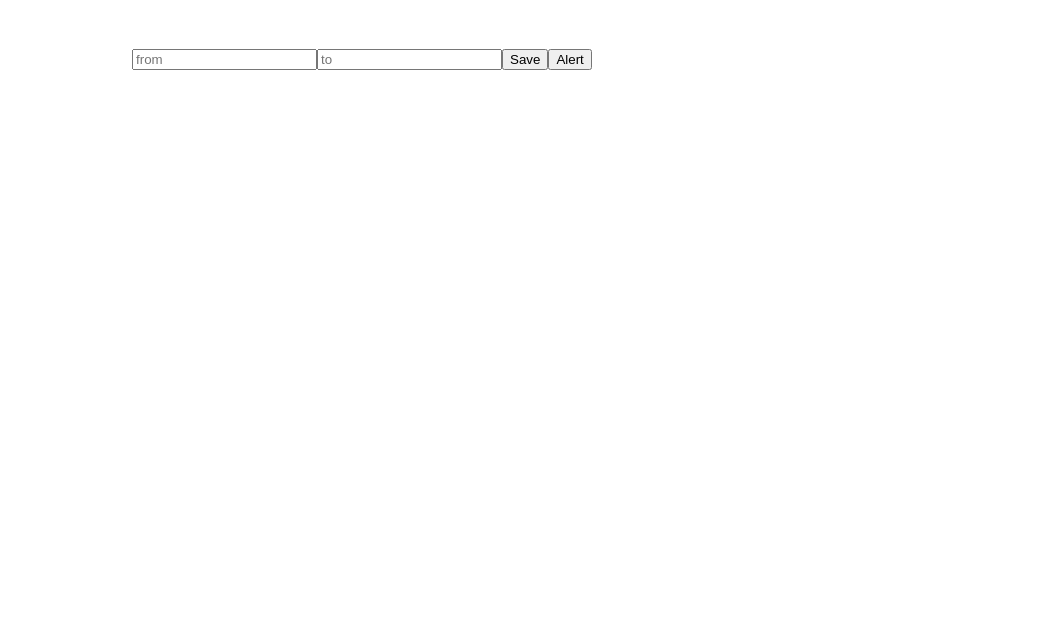
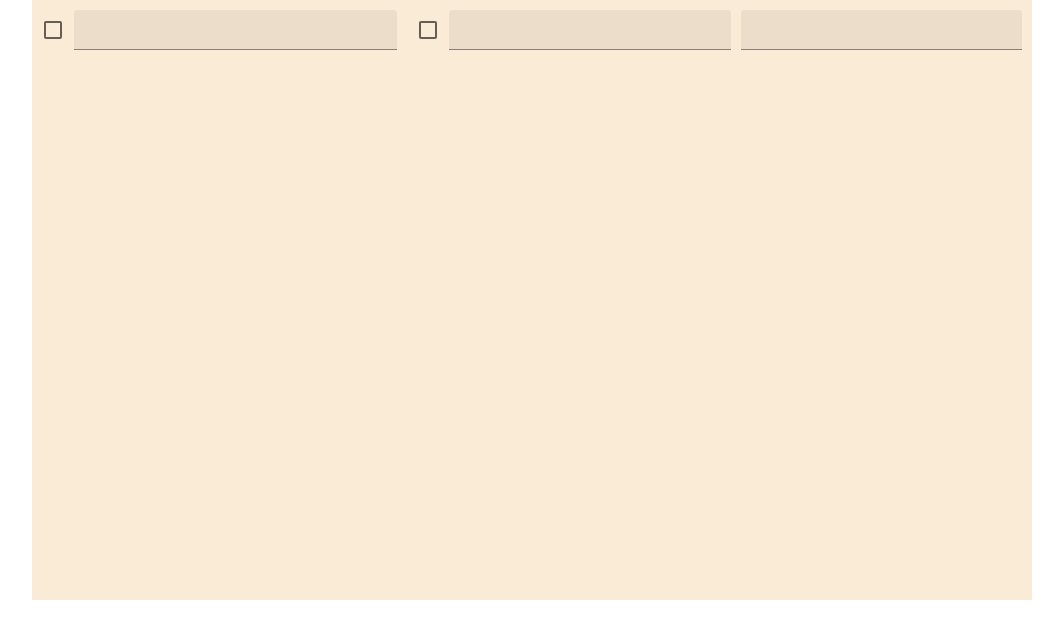
Before and after one commit to cyberfury10/text-replacer-chrome, a React app: page / in a window 1280 px wide. Shown: the top 638 px of the page, without its empty margins (108-1171 px from the left). Built offline with nearby package versions, Linux system fonts and the light colour scheme.

Commit message:
started with the implementations

```diff
--- a/package.json
+++ b/package.json
@@ -32,6 +32,9 @@
   },
   "dependencies": {
     "@babel/runtime": "^7.13.10",
+    "@emotion/react": "^11.11.1",
+    "@emotion/styled": "^11.11.0",
+    "@mui/material": "^5.14.4",
     "copy-webpack-plugin": "^11.0.0",
     "css-minimizer-webpack-plugin": "^5.0.1",
     "react": "^18.2.0",
--- a/src/App.jsx
+++ b/src/App.jsx
@@ -1,27 +1,12 @@
 import React, { useState } from "react";
-import { saveExtensionData, getExtensionData } from "./content/content";
+// import { saveExtensionData, getExtensionData } from "./content/content";
 import ReactDOM from "react-dom";
-import "./index.css";
+import "./index.scss";
+import MainScreen from "./screens/main-screen";
 
 const App = () => {
-  const [state, setState] = useState({ from: '', to: '' })
-
-  const save = (e) => {
-    saveExtensionData(state)
-  }
-  const alert = (e) => {
-    getExtensionData()
-  }
-
-  const onChange = (value, id) => {
-    setState({ ...state, [id]: value })
-
-  }
   return <div className="container">
-    <input type='text' placeholder="from" onChange={(e) => onChange(e.target.value, 'from')} />
-    <input type='text' placeholder="to" onChange={(e) => onChange(e.target.value, 'to')} />
-    <button onClick={save}> Save</button>
-    <button onClick={alert}> Alert</button>
+    <MainScreen />
   </div>
 }
 ReactDOM.render(<App />, document.getElementById("app"));
--- a/src/index.css
+++ /dev/null
@@ -1,10 +0,0 @@
-body {
-  font-family: Arial, Helvetica, sans-serif;
-}
-
-.container {
-  font-size: 3rem;
-  margin: auto;
-  max-width: 800px;
-  margin-top: 20px;
-}
--- /dev/null
+++ b/src/index.scss
@@ -0,0 +1,39 @@
+body {
+  font-family: Arial, Helvetica, sans-serif;
+}
+
+* {
+  box-sizing: border-box;
+  margin: 0;
+}
+
+.container {
+  font-size: 3rem;
+  margin: auto;
+  width: 1000px;
+  height: 600px;
+  background-color: antiquewhite;
+}
+
+.url-panel,
+.find-replace-panel {
+  display: flex;
+  gap: 5px;
+  .panel-row {
+    display: flex;
+    flex-wrap: nowrap;
+    width: 100%;
+
+    .text-field {
+      margin: 10px 10px 10px 0px;
+    }
+  }
+}
+
+
+.main-screen {
+  display: flex;
+  flex-wrap: nowrap;
+  overflow: scroll;
+
+}
--- /dev/null
+++ b/src/screens/find-replace-panel.js
@@ -0,0 +1,28 @@
+import { Checkbox, TextField } from '@mui/material';
+import React from 'react';
+
+function FindAndReplace(props) {
+    return (
+        <div className='find-replace-panel' style={{ flex: '1 1 0' }}>
+            <div className='panel-row'>
+                <Checkbox />
+                <TextField
+                    className='text-field'
+                    hiddenLabel
+                    variant="filled"
+                    size="small"
+                    fullWidth
+                />
+                <TextField
+                    className='text-field'
+                    hiddenLabel
+                    variant="filled"
+                    size="small"
+                    fullWidth
+                />
+            </div>
+        </div>
+    );
+}
+
+export default FindAndReplace;
--- /dev/null
+++ b/src/screens/main-screen.js
@@ -0,0 +1,16 @@
+import React from 'react';
+import UrlPanel from './url-panel';
+import FindAndReplace from './find-replace-panel';
+
+
+function MainScreen(props) {
+    return (
+        <div className='main-screen'>
+            <UrlPanel />
+            <FindAndReplace />
+
+        </div>
+    );
+}
+
+export default MainScreen;
--- /dev/null
+++ b/src/screens/url-panel.js
@@ -0,0 +1,21 @@
+import { Checkbox, TextField } from '@mui/material';
+import React from 'react';
+
+function UrlPanel(props) {
+    return (
+        <div className='url-panel' style={{ flex: '.6 .6 0' }}>
+            <div className='panel-row'>
+                <Checkbox />
+                <TextField
+                    className='text-field'
+                    hiddenLabel
+                    variant="filled"
+                    size="small"
+                    fullWidth
+                />
+            </div>
+        </div>
+    );
+}
+
+export default UrlPanel;
```
Also changed, not shown: src/manifest.json, 1 other file (tests, documents, lock files or other folders).
